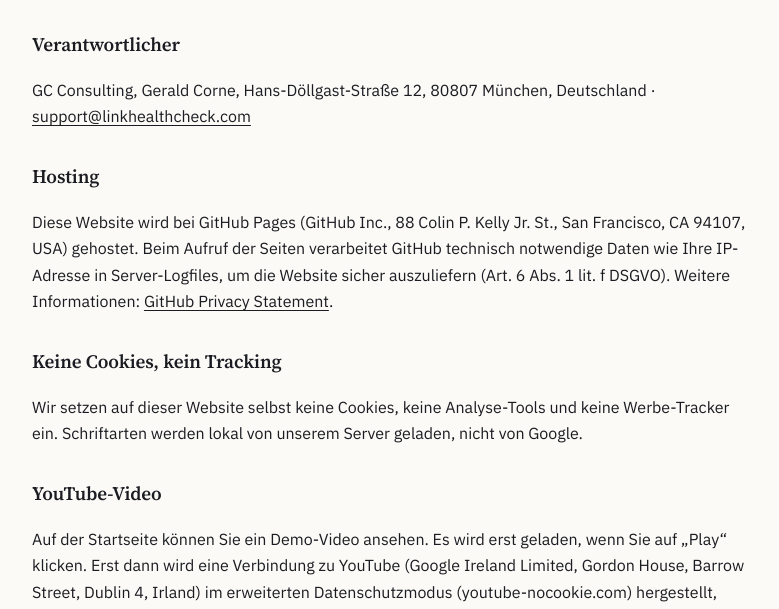
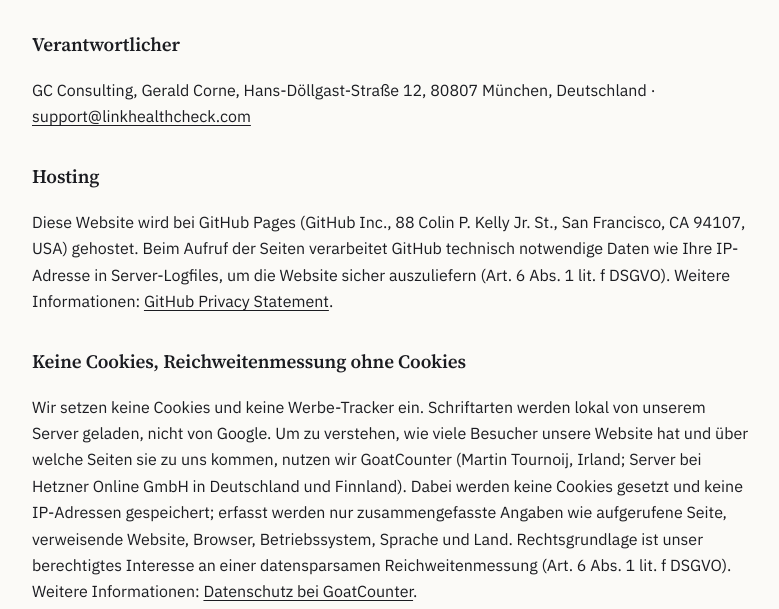
Before and after one commit to Noich78/linkhealthcheck-site, a plain HTML site: page privacy.html in a window 1280 px wide. Shown: the part 191-800 px from the top of the page, without its empty margins (248-1027 px from the left). Drawn offline with Linux system fonts and the light colour scheme.

Commit message:
Add cookieless GoatCounter visit counter and Datenschutz paragraph
Co-Authored-By: Claude Opus 5.5 <noreply@anthropic.com>
Claude-Session: https://claude.ai/code/session_01XduYqjS3tZJ3dFcFNzwYv5

```diff
--- a/privacy.html
+++ b/privacy.html
@@ -30,8 +30,8 @@ a{color:var(--fg);text-underline-offset:3px}
 <p>GC Consulting, Gerald Corne, Hans-Döllgast-Straße 12, 80807 München, Deutschland · <a href="mailto:support@linkhealthcheck.com">support@linkhealthcheck.com</a></p>
 <h2>Hosting</h2>
 <p>Diese Website wird bei GitHub Pages (GitHub Inc., 88 Colin P. Kelly Jr. St., San Francisco, CA 94107, USA) gehostet. Beim Aufruf der Seiten verarbeitet GitHub technisch notwendige Daten wie Ihre IP-Adresse in Server-Logfiles, um die Website sicher auszuliefern (Art. 6 Abs. 1 lit. f DSGVO). Weitere Informationen: <a href="https://docs.github.com/de/site-policy/privacy-policies/github-general-privacy-statement">GitHub Privacy Statement</a>.</p>
-<h2>Keine Cookies, kein Tracking</h2>
-<p>Wir setzen auf dieser Website selbst keine Cookies, keine Analyse-Tools und keine Werbe-Tracker ein. Schriftarten werden lokal von unserem Server geladen, nicht von Google.</p>
+<h2>Keine Cookies, Reichweitenmessung ohne Cookies</h2>
+<p>Wir setzen keine Cookies und keine Werbe-Tracker ein. Schriftarten werden lokal von unserem Server geladen, nicht von Google. Um zu verstehen, wie viele Besucher unsere Website hat und über welche Seiten sie zu uns kommen, nutzen wir GoatCounter (Martin Tournoij, Irland; Server bei Hetzner Online GmbH in Deutschland und Finnland). Dabei werden keine Cookies gesetzt und keine IP-Adressen gespeichert; erfasst werden nur zusammengefasste Angaben wie aufgerufene Seite, verweisende Website, Browser, Betriebssystem, Sprache und Land. Rechtsgrundlage ist unser berechtigtes Interesse an einer datensparsamen Reichweitenmessung (Art. 6 Abs. 1 lit. f DSGVO). Weitere Informationen: <a href="https://www.goatcounter.com/help/privacy">Datenschutz bei GoatCounter</a>.</p>
 <h2>YouTube-Video</h2>
 <p>Auf der Startseite können Sie ein Demo-Video ansehen. Es wird erst geladen, wenn Sie auf „Play“ klicken. Erst dann wird eine Verbindung zu YouTube (Google Ireland Limited, Gordon House, Barrow Street, Dublin 4, Irland) im erweiterten Datenschutzmodus (youtube-nocookie.com) hergestellt, wobei u. a. Ihre IP-Adresse übermittelt wird. Rechtsgrundlage ist Ihre Einwilligung durch den Klick (Art. 6 Abs. 1 lit. a DSGVO). Weitere Informationen: <a href="https://policies.google.com/privacy">Datenschutzerklärung von Google</a>.</p>
 <h2>Externe Links</h2>
@@ -40,5 +40,6 @@ a{color:var(--fg);text-underline-offset:3px}
 <p>Sie haben das Recht auf Auskunft, Berichtigung, Löschung, Einschränkung der Verarbeitung, Widerspruch und Datenübertragbarkeit sowie das Recht auf Beschwerde bei einer Datenschutz-Aufsichtsbehörde, z. B. dem Bayerischen Landesamt für Datenschutzaufsicht.</p>
 <p class="muted">Stand: November 2026</p>
 </main>
+<script data-goatcounter="https://linkhealthcheck.goatcounter.com/count" async src="https://gc.zgo.at/count.js"></script>
 </body>
 </html>
```
Also changed, not shown: guide-circular-dependencies-jira.html (+1 -0 lines), guide-empty-epics-jira.html (+1 -0 lines), guide-stale-blockers-jira.html (+1 -0 lines), guides.html (+1 -0 lines), impressum.html (+1 -0 lines), index.html (+1 -0 lines), jira-project-health-check.html (+1 -0 lines), trust.html (+1 -0 lines), why-forge.html (+1 -0 lines).
